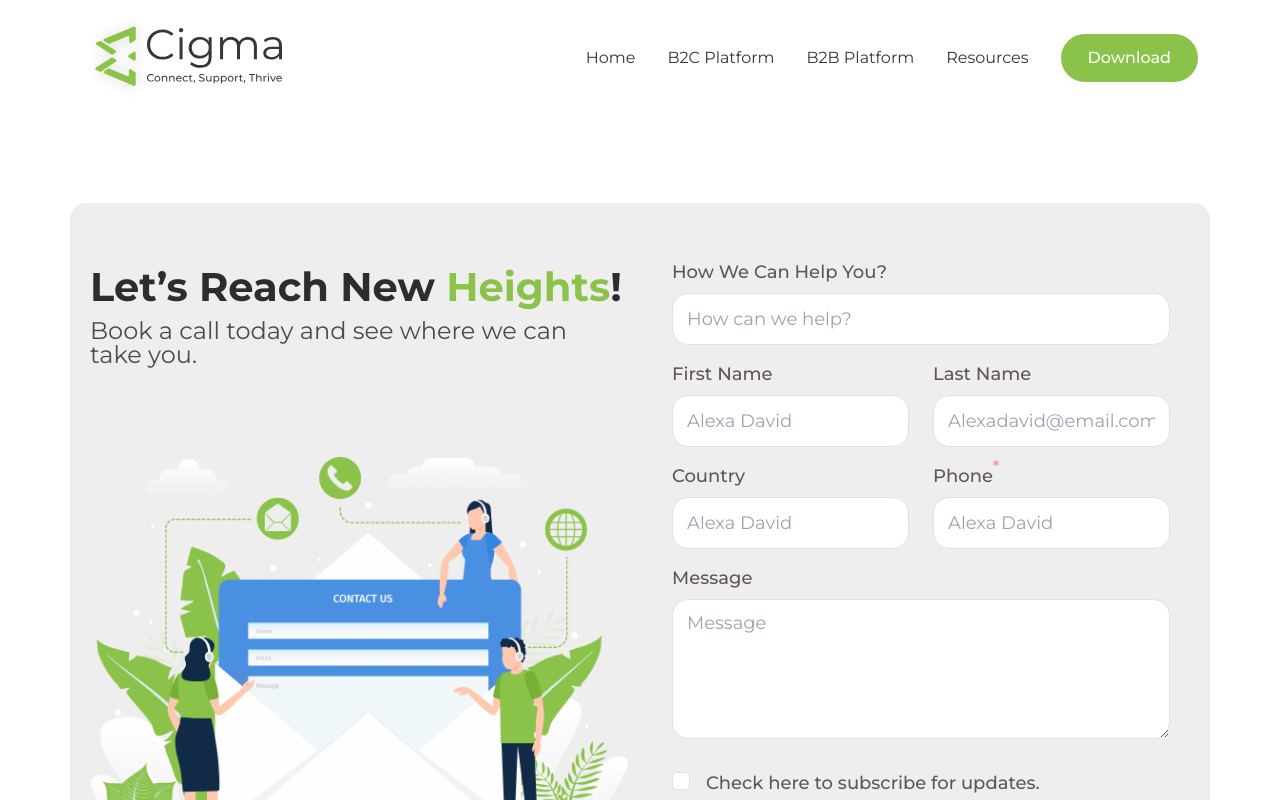
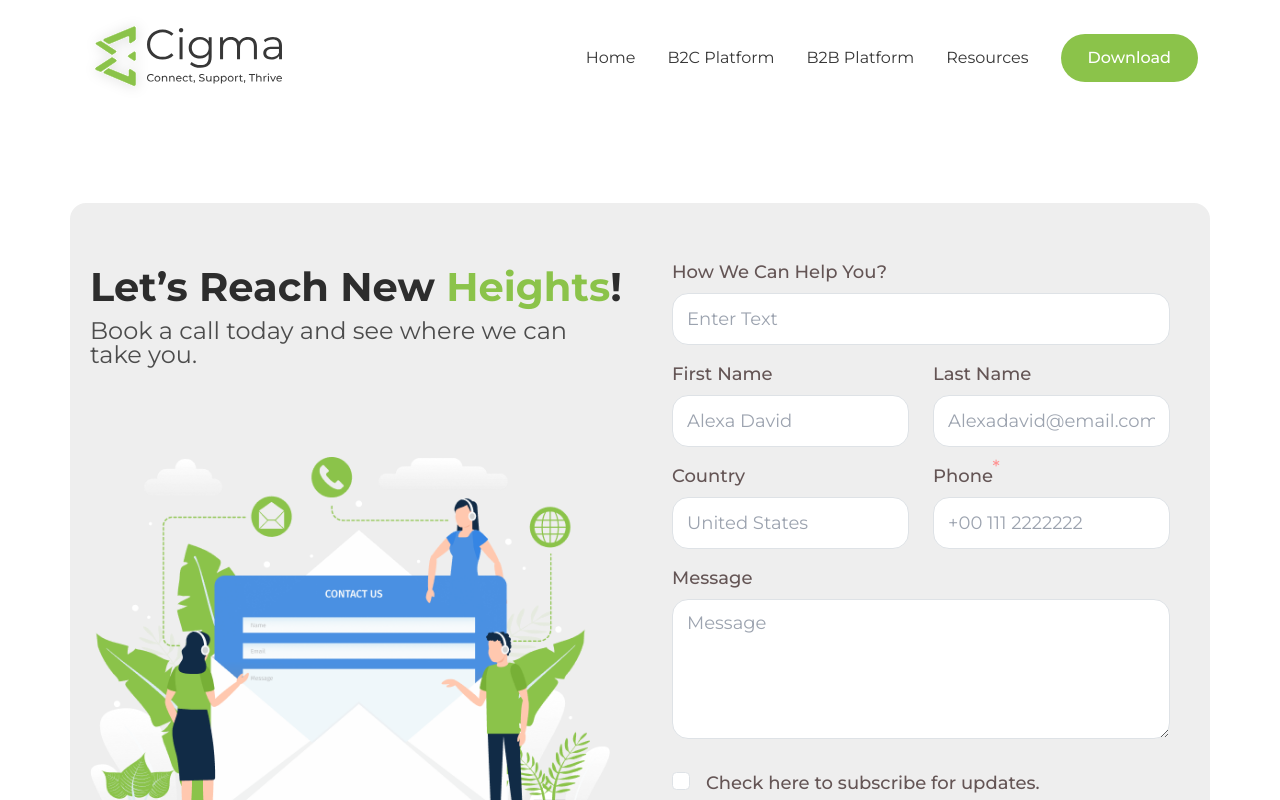
Before and after one commit to Nadir123649/Marsa_Global, a Next.js app: page / in a window 1280 px wide. Shown: the top 800 px of the page. Built offline with nearby package versions, Linux system fonts and the light colour scheme.

Commit message:
add contact us page

```diff
--- a/src/components/Contactus.jsx
+++ b/src/components/Contactus.jsx
@@ -19,7 +19,7 @@ const Contactus = () => {
                                 </p>
                                 <div className='contact-details flex flex-col px-[10px] md:px-[0px] gap-4 mt-[30px] md:mt-[90px]'>
                                 <div className='contact-details-item flex gap-3 items-center text-[#2776EA]'>
-                                   <Image src={ContactBanner}/>
+                                   <Image src={ContactBanner} width={520}/>
                                 </div>
                                 </div>
                             </div>
@@ -37,7 +37,7 @@ const Contactus = () => {
                                                 type="text"
 
                                                 className='form-input rounded-[16px] border border-solid border-[#B7B7B7] bg-white  text-black p-[14px] text-[16px] md:text-[18px] not-italic font-normal'
-                                                placeholder="How can we help?"
+                                                placeholder="Enter Text"
                                             />
 
                                         </Form.Group>
@@ -76,7 +76,7 @@ const Contactus = () => {
                                                 type="text"
 
                                                 className='form-input rounded-[16px] border border-solid border-[#B7B7B7] bg-white text-black p-[14px] text-[16px] md:text-[18px] not-italic font-normal'
-                                                placeholder="Alexa David"
+                                                placeholder="United States"
                                                 maxLength={50}
                                             />
 
@@ -90,7 +90,7 @@ const Contactus = () => {
                                                 type="phone"
 
                                                 className='bg-[#FFFFFF59]  form-input rounded-[16px] border border-solid border-[#B7B7B7] bg-white text-black p-[14px] text-[16px] md:text-[18px] not-italic font-normal'
-                                                placeholder="Alexa David"
+                                                placeholder="+00 111 2222222"
                                                 maxLength={50}
                                             />
 
```
